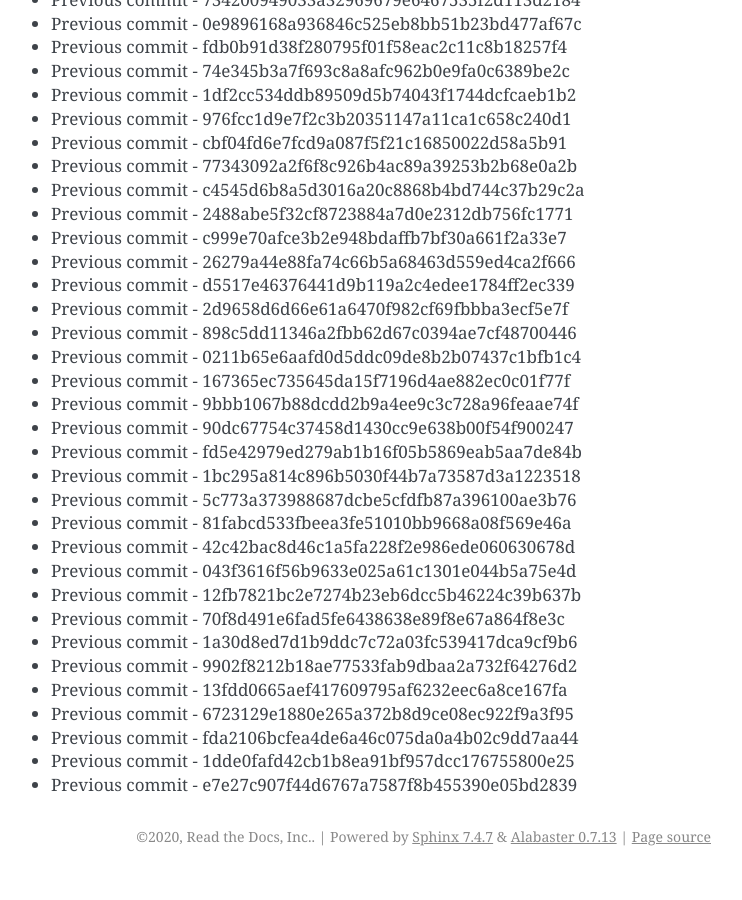
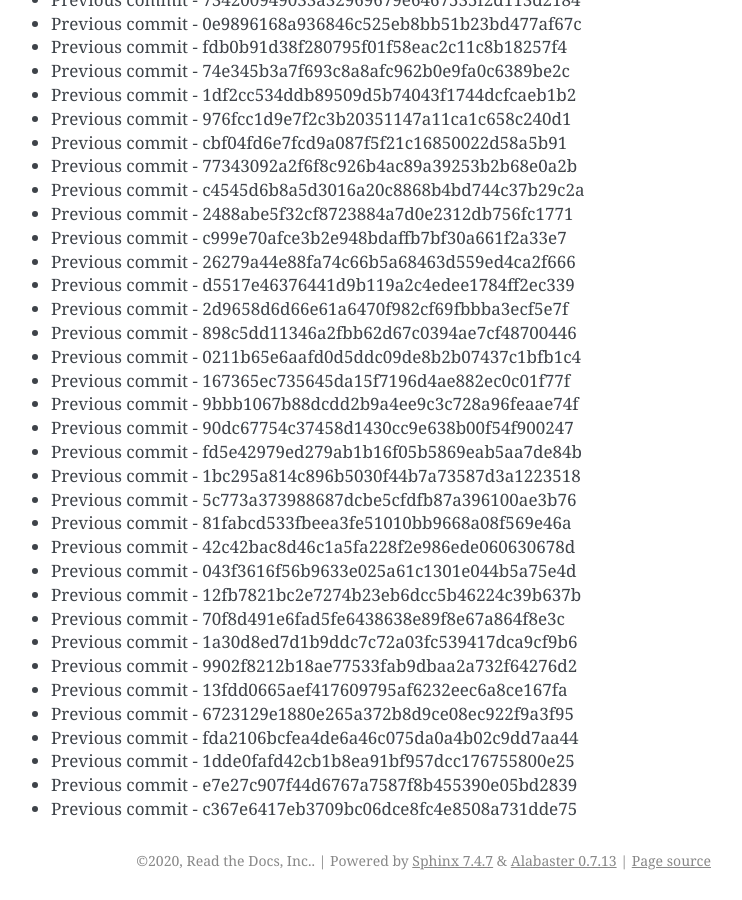
Before and after one commit to readthedocs/rtd-git-stresstest, a Sphinx documentation site: the page built from docs/updates.rst, in a window 1280 px wide and 900 px high, scrolled down 28379 px. Shown: the whole window, without its empty margins (399-1141 px from the left). Built offline with Sphinx 7.4.7, drawn with Linux system fonts in a browser that asks for light colours; before the commit the page ends 29255 px from its top, so only the background shows below that.

Commit message:
Generating commit from previous: c367e6417eb3709bc06dce8fc4e8508a731dde75

```diff
--- a/docs/updates.rst
+++ b/docs/updates.rst
@@ -1224,3 +1224,4 @@ It can be tested for any performance characteristics.
 * Previous commit - fda2106bcfea4de6a46c075da0a4b02c9dd7aa44
 * Previous commit - 1dde0fafd42cb1b8ea91bf957dcc176755800e25
 * Previous commit - e7e27c907f44d6767a7587f8b455390e05bd2839
+* Previous commit - c367e6417eb3709bc06dce8fc4e8508a731dde75
```
